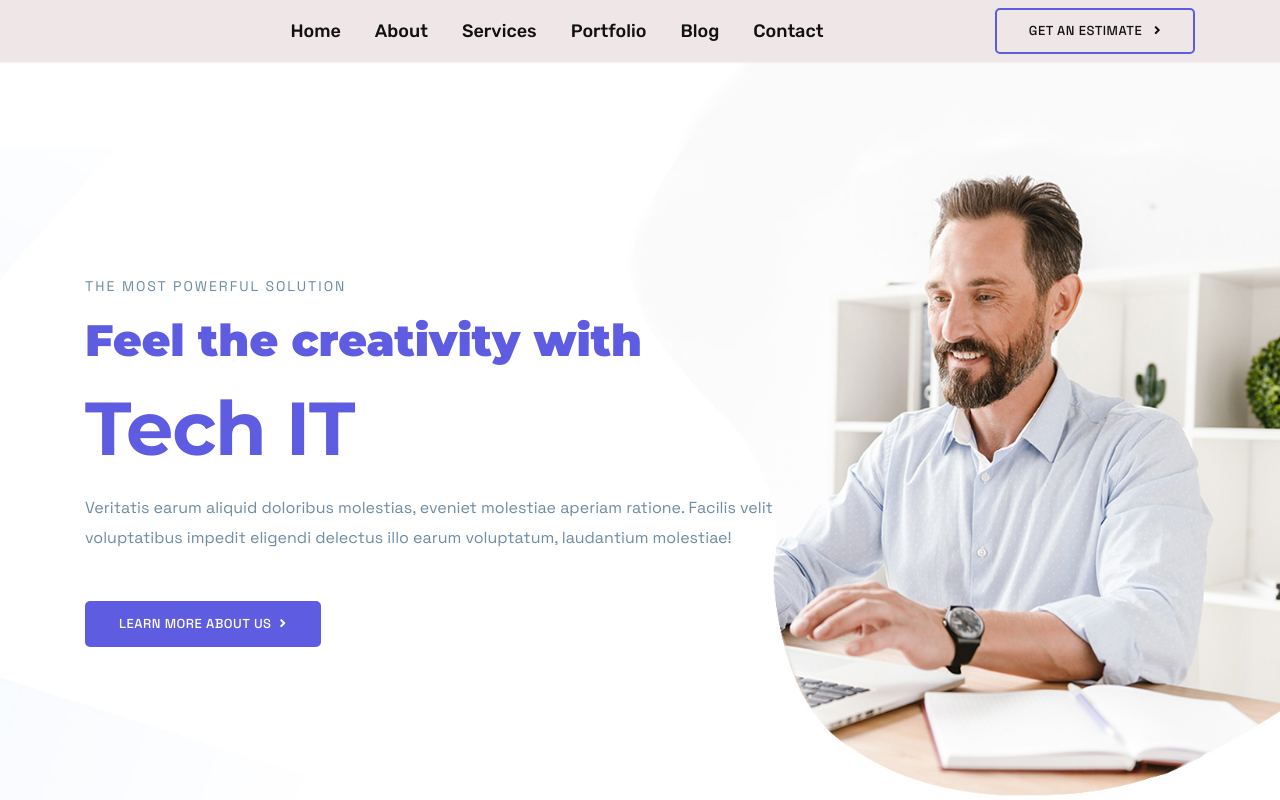
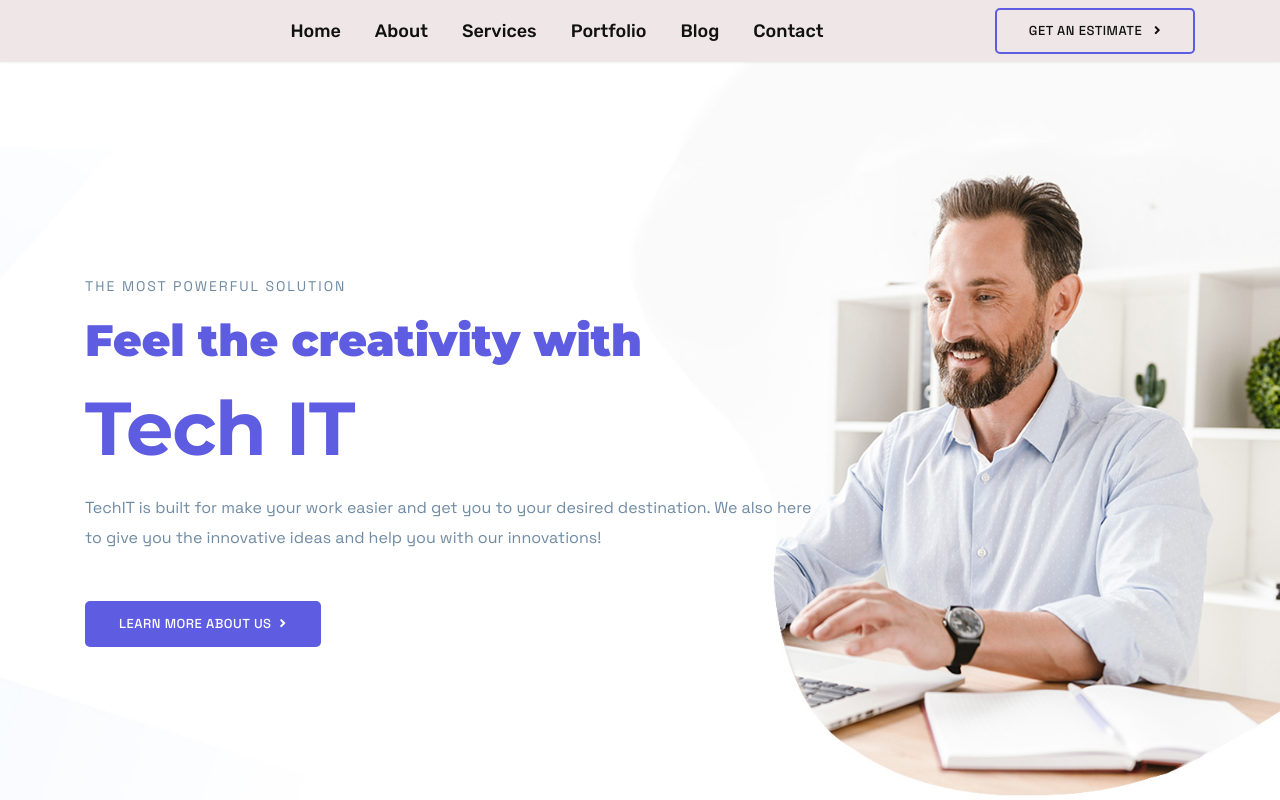
Before and after one commit to YusufKhan2016/Techit, a Django app: page / in a window 1280 px wide. Shown: the top 800 px of the page. Run offline with Django 4.2, Linux system fonts and the light colour scheme; data that the repository does not hold is empty; some libraries are stand-ins or nearby versions.

Commit message:
index intro

```diff
--- a/templates/index.html
+++ b/templates/index.html
@@ -16,7 +16,7 @@
 				<div class="block">
 					<span class="text-uppercase text-sm letter-spacing ">The most powerful Solution</span>
 					<h2 class="mb-3 mt-3 ">Feel the creativity with</h2><h1>Tech IT</h1>
-					<p class="mb-5  ">Veritatis earum aliquid doloribus molestias, eveniet molestiae aperiam ratione. Facilis velit voluptatibus impedit eligendi delectus illo earum voluptatum, laudantium molestiae!</p>
+					<p class="mb-5  ">TechIT is built for make your work easier and get you to your desired destination. We also here to give you the innovative ideas and help you with our innovations! </p>
 
 					<a href="{% url 'about' %}" target="_blank" class="btn btn-main">Learn more about us<i class="fa fa-angle-right ml-2"></i></a>
 				</div>
```
